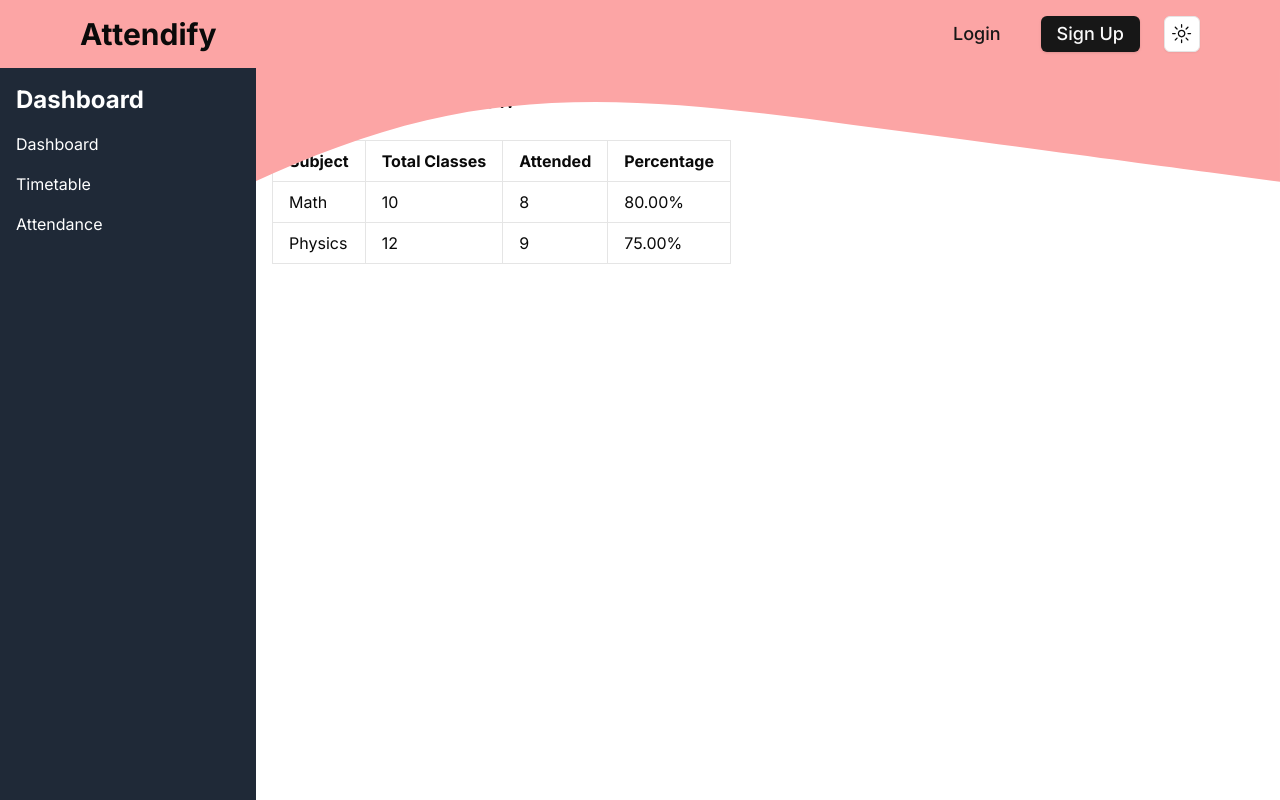
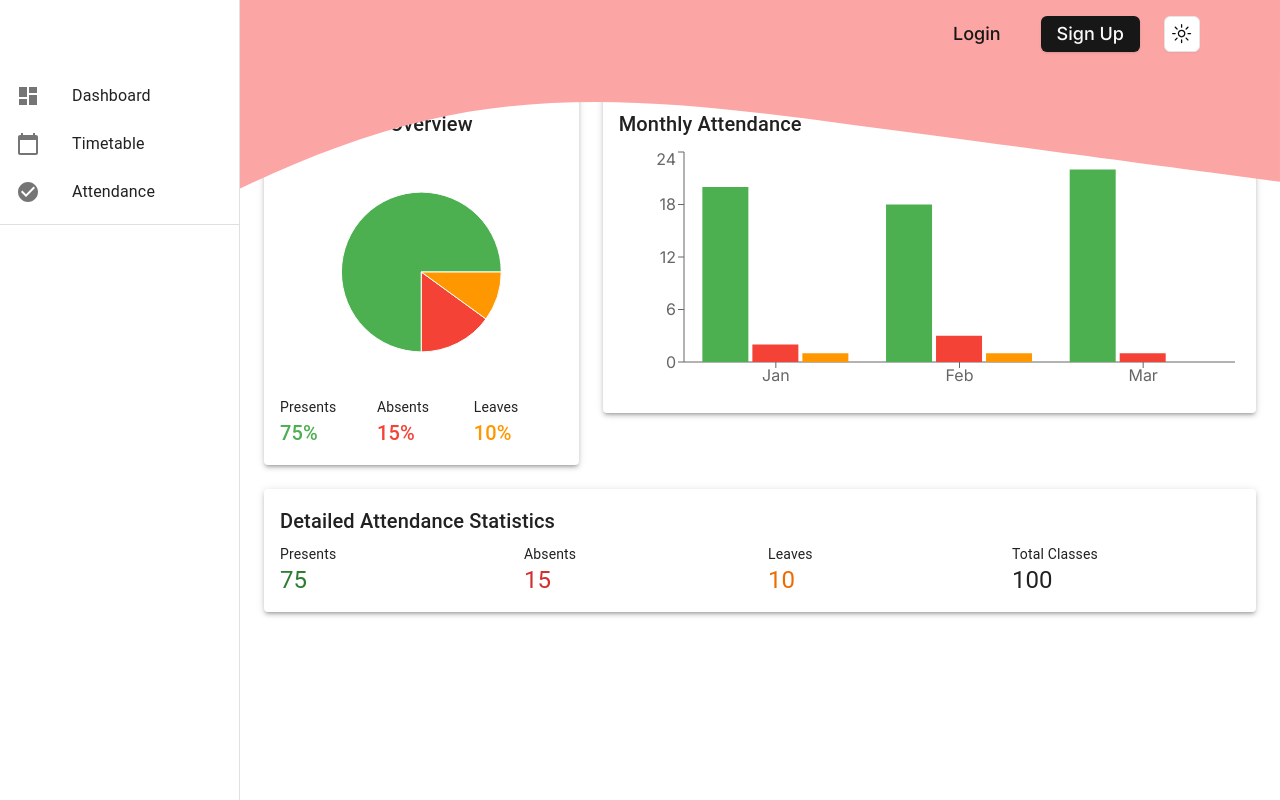
Before and after one commit to hackathon-19-20/attendify, a Next.js app in the folder website/: page /dashboard in a window 1280 px wide. Built offline with nearby package versions, Linux system fonts and the light colour scheme.

Commit message:
added Attendance Dashboard UI

```diff
--- a/package.json
+++ /dev/null
@@ -1,5 +0,0 @@
-{
-  "dependencies": {
-    "lucide-react": "^0.451.0"
-  }
-}
--- /dev/null
+++ b/website/app/attendance/page.tsx
@@ -0,0 +1,15 @@
+import Attendance from '@/components/Attendance';
+import { Sidebar } from 'lucide-react';
+
+
+const AttendancePage = () => {
+  return (
+    <div className="flex">
+      <Sidebar />
+      <Attendance />
+
+    </div>
+  )
+};
+
+export default AttendancePage;
--- a/website/app/dashboard/page.tsx
+++ b/website/app/dashboard/page.tsx
@@ -5,8 +5,9 @@ import { useRouter } from 'next/navigation'; // Import correct useRouter
 import { isLoggedIn } from '../../lib/auth';
 import Sidebar from '../../components/Sidebar';
 import AttendanceDashboard from '../../components/AttendanceDashboard';
+import Attendance from '@/components/Attendance';
 
-const Dashboard = () => {
+const Dasshboard = () => {
   const router = useRouter();
 // insert a check
   // useEffect(() => {
@@ -20,8 +21,9 @@ const Dashboard = () => {
     <div className="flex">
       <Sidebar />
       <AttendanceDashboard />
+
     </div>
   );
 };
 
-export default Dashboard;
+export default Dasshboard;
--- /dev/null
+++ b/website/components/Attendance.tsx
@@ -0,0 +1,92 @@
+'use client'
+import { useState } from 'react';
+import { Box, Tabs, Tab, Typography, Grid, Paper, Button } from '@mui/material';
+import { format, isToday } from 'date-fns';
+
+// Dummy timetable data
+const timetable = [
+  { day: '2024-10-18', classes: ['Math', 'Physics', 'History'] },
+  { day: '2024-10-17', classes: ['Biology', 'Chemistry', 'English'] },
+  // More days...
+];
+
+const Attendance = () => {
+  const [tabIndex, setTabIndex] = useState(0);
+
+  // Handle Tab Change
+  const handleChange = (event: React.SyntheticEvent, newValue: number) => {
+    setTabIndex(newValue);
+  };
+
+  // Mark Attendance Function
+  const markAttendance = (day: string, subject: string, status: string) => {
+    console.log(`Marked ${subject} on ${day} as ${status}`);
+    // Handle actual attendance marking logic here...
+  };
+
+  return (
+    <Box sx={{ width: '100%' }}>
+      {/* Tabs for Today's and Previous Classes */}
+      <Tabs value={tabIndex} onChange={handleChange} centered>
+        <Tab label="Today's Classes" />
+        <Tab label="Previous Classes" />
+      </Tabs>
+
+      <TabPanel value={tabIndex} index={0}>
+        {/* Today's Classes */}
+        <Typography variant="h6">Today's Classes - {format(new Date(), 'yyyy-MM-dd')}</Typography>
+        <Grid container spacing={2}>
+          {timetable.filter(day => isToday(new Date(day.day))).map((day) =>
+            day.classes.map((subject, idx) => (
+              <Grid item xs={12} sm={6} md={4} key={idx}>
+                <Paper elevation={3} sx={{ padding: '16px' }}>
+                  <Typography variant="h6">{subject}</Typography>
+                  <Button variant="contained" color="primary" onClick={() => markAttendance(day.day, subject, 'Present')}>Present</Button>
+                  <Button variant="contained" color="secondary" onClick={() => markAttendance(day.day, subject, 'Absent')}>Absent</Button>
+                  <Button variant="contained" color="default" onClick={() => markAttendance(day.day, subject, 'Leave')}>Leave</Button>
+                </Paper>
+              </Grid>
+            ))
+          )}
+        </Grid>
+      </TabPanel>
+
+      <TabPanel value={tabIndex} index={1}>
+        {/* Previous Classes */}
+        {timetable.filter(day => !isToday(new Date(day.day))).map((day, idx) => (
+          <div key={idx}>
+            <Typography variant="h6">{day.day}</Typography>
+            <Grid container spacing={2}>
+              {day.classes.map((subject, idx) => (
+                <Grid item xs={12} sm={6} md={4} key={idx}>
+                  <Paper elevation={3} sx={{ padding: '16px' }}>
+                    <Typography variant="h6">{subject}</Typography>
+                    <Button variant="contained" color="primary" onClick={() => markAttendance(day.day, subject, 'Present')}>Present</Button>
+                    <Button variant="contained" color="secondary" onClick={() => markAttendance(day.day, subject, 'Absent')}>Absent</Button>
+                    <Button variant="contained" color="default" onClick={() => markAttendance(day.day, subject, 'Leave')}>Leave</Button>
+                  </Paper>
+                </Grid>
+              ))}
+            </Grid>
+          </div>
+        ))}
+      </TabPanel>
+    </Box>
+  );
+};
+
+// Tab Panel Component for Conditional Rendering
+const TabPanel = (props: { children: React.ReactNode; value: number; index: number }) => {
+  const { children, value, index, ...other } = props;
+  return (
+    <div
+      role="tabpanel"
+      hidden={value !== index}
+      {...other}
+    >
+      {value === index && <Box sx={{ p: 3 }}>{children}</Box>}
+    </div>
+  );
+};
+
+export default Attendance;
--- a/website/components/AttendanceDashboard.tsx
+++ b/website/components/AttendanceDashboard.tsx
@@ -1,37 +1,108 @@
-import { useState } from 'react';
+import React from 'react';
+import { Box, Grid, Paper, Typography } from '@mui/material';
+import { PieChart, Pie, Cell, BarChart, Bar, XAxis, YAxis, Tooltip, ResponsiveContainer } from 'recharts';
 
-const AttendanceDashboard = () => {
-  const [attendance, setAttendance] = useState([
-    { subject: 'Math', totalClasses: 10, attended: 8 },
-    { subject: 'Physics', totalClasses: 12, attended: 9 }
-  ]);
+// Mock Data
+const attendanceData = [
+  { name: 'Presents', value: 75, color: '#4caf50' },
+  { name: 'Absents', value: 15, color: '#f44336' },
+  { name: 'Leaves', value: 10, color: '#ff9800' },
+];
 
+const monthlyAttendance = [
+  { month: 'Jan', Presents: 20, Absents: 2, Leaves: 1 },
+  { month: 'Feb', Presents: 18, Absents: 3, Leaves: 1 },
+  { month: 'Mar', Presents: 22, Absents: 1, Leaves: 0 },
+];
+
+const AttendanceDashboard: React.FC = () => {
   return (
-    <div className="ml-64 p-4">
-      <h2 className="text-2xl mb-6">Attendance Overview</h2>
-      <table className="min-w-full bg-white">
-        <thead>
-          <tr>
-            <th className="py-2 px-4 border">Subject</th>
-            <th className="py-2 px-4 border">Total Classes</th>
-            <th className="py-2 px-4 border">Attended</th>
-            <th className="py-2 px-4 border">Percentage</th>
-          </tr>
-        </thead>
-        <tbody>
-          {attendance.map((record) => (
-            <tr key={record.subject}>
-              <td className="py-2 px-4 border">{record.subject}</td>
-              <td className="py-2 px-4 border">{record.totalClasses}</td>
-              <td className="py-2 px-4 border">{record.attended}</td>
-              <td className="py-2 px-4 border">
-                {((record.attended / record.totalClasses) * 100).toFixed(2)}%
-              </td>
-            </tr>
-          ))}
-        </tbody>
-      </table>
-    </div>
+    <Box sx={{ flexGrow: 1, padding: 3 }}>
+      <Grid container spacing={3}>
+        {/* Attendance Summary */}
+        <Grid item xs={12} md={4}>
+          <Paper elevation={3} sx={{ padding: 2 }}>
+            <Typography variant="h6" gutterBottom>
+              Attendance Overview
+            </Typography>
+            <ResponsiveContainer width="100%" height={250}>
+              <PieChart>
+                <Pie data={attendanceData} dataKey="value" outerRadius={80}>
+                  {attendanceData.map((entry, index) => (
+                    <Cell key={`cell-${index}`} fill={entry.color} />
+                  ))}
+                </Pie>
+                <Tooltip />
+              </PieChart>
+            </ResponsiveContainer>
+            <Grid container spacing={1}>
+              {attendanceData.map((entry, index) => (
+                <Grid item xs={4} key={index}>
+                  <Typography variant="body2">{entry.name}</Typography>
+                  <Typography variant="h6" sx={{ color: entry.color }}>
+                    {entry.value}%
+                  </Typography>
+                </Grid>
+              ))}
+            </Grid>
+          </Paper>
+        </Grid>
+
+        {/* Attendance Counts */}
+        <Grid item xs={12} md={8}>
+          <Paper elevation={3} sx={{ padding: 2 }}>
+            <Typography variant="h6" gutterBottom>
+              Monthly Attendance
+            </Typography>
+            <ResponsiveContainer width="100%" height={250}>
+              <BarChart data={monthlyAttendance}>
+                <XAxis dataKey="month" />
+                <YAxis />
+                <Tooltip />
+                <Bar dataKey="Presents" fill="#4caf50" />
+                <Bar dataKey="Absents" fill="#f44336" />
+                <Bar dataKey="Leaves" fill="#ff9800" />
+              </BarChart>
+            </ResponsiveContainer>
+          </Paper>
+        </Grid>
+
+        {/* Detailed Statistics */}
+        <Grid item xs={12}>
+          <Paper elevation={3} sx={{ padding: 2 }}>
+            <Typography variant="h6" gutterBottom>
+              Detailed Attendance Statistics
+            </Typography>
+            <Grid container spacing={2}>
+              <Grid item xs={6} md={3}>
+                <Typography variant="body2">Presents</Typography>
+                <Typography variant="h5" color="success.main">
+                  75
+                </Typography>
+              </Grid>
+              <Grid item xs={6} md={3}>
+                <Typography variant="body2">Absents</Typography>
+                <Typography variant="h5" color="error.main">
+                  15
+                </Typography>
+              </Grid>
+              <Grid item xs={6} md={3}>
+                <Typography variant="body2">Leaves</Typography>
+                <Typography variant="h5" color="warning.main">
+                  10
+                </Typography>
+              </Grid>
+              <Grid item xs={6} md={3}>
+                <Typography variant="body2">Total Classes</Typography>
+                <Typography variant="h5">
+                  100
+                </Typography>
+              </Grid>
+            </Grid>
+          </Paper>
+        </Grid>
+      </Grid>
+    </Box>
   );
 };
 
--- a/website/components/Sidebar.tsx
+++ b/website/components/Sidebar.tsx
@@ -1,15 +1,41 @@
+import React from 'react';
+import { Drawer, List, ListItem, ListItemIcon, ListItemText, Toolbar, Divider } from '@mui/material';
+import DashboardIcon from '@mui/icons-material/Dashboard';
+import CalendarTodayIcon from '@mui/icons-material/CalendarToday';
+import CheckCircleIcon from '@mui/icons-material/CheckCircle';
 import Link from 'next/link';
 
-const Sidebar = () => {
+const drawerWidth = 240;
+
+const Sidebar: React.FC = () => {
+  const menuItems = [
+    { text: 'Dashboard', icon: <DashboardIcon />, href: '/dashboard' },
+    { text: 'Timetable', icon: <CalendarTodayIcon />, href: '/timetable' },
+    { text: 'Attendance', icon: <CheckCircleIcon />, href: '/attendance' },
+  ];
+
   return (
-    <div className="h-screen w-64 bg-gray-800 text-white p-4 fixed">
-      <h2 className="text-2xl font-bold mb-4">Dashboard</h2>
-      <ul>
-        <li className="mb-4"><Link href="/dashboard">Dashboard</Link></li>
-        <li className="mb-4"><Link href="/timetable">Timetable</Link></li>
-        <li className="mb-4"><Link href="/attendance">Attendance</Link></li>
-      </ul>
-    </div>
+    <Drawer
+      variant="permanent"
+      sx={{
+        width: drawerWidth,
+        flexShrink: 0,
+        [`& .MuiDrawer-paper`]: { width: drawerWidth, boxSizing: 'border-box' },
+      }}
+    >
+      <Toolbar />
+      <div>
+        <List>
+          {menuItems.map((item) => (
+            <ListItem button component={Link} href={item.href} key={item.text}>
+              <ListItemIcon>{item.icon}</ListItemIcon>
+              <ListItemText primary={item.text} />
+            </ListItem>
+          ))}
+        </List>
+        <Divider />
+      </div>
+    </Drawer>
   );
 };
 
```
Also changed, not shown: 2 other files (tests, documents, lock files or other folders).
